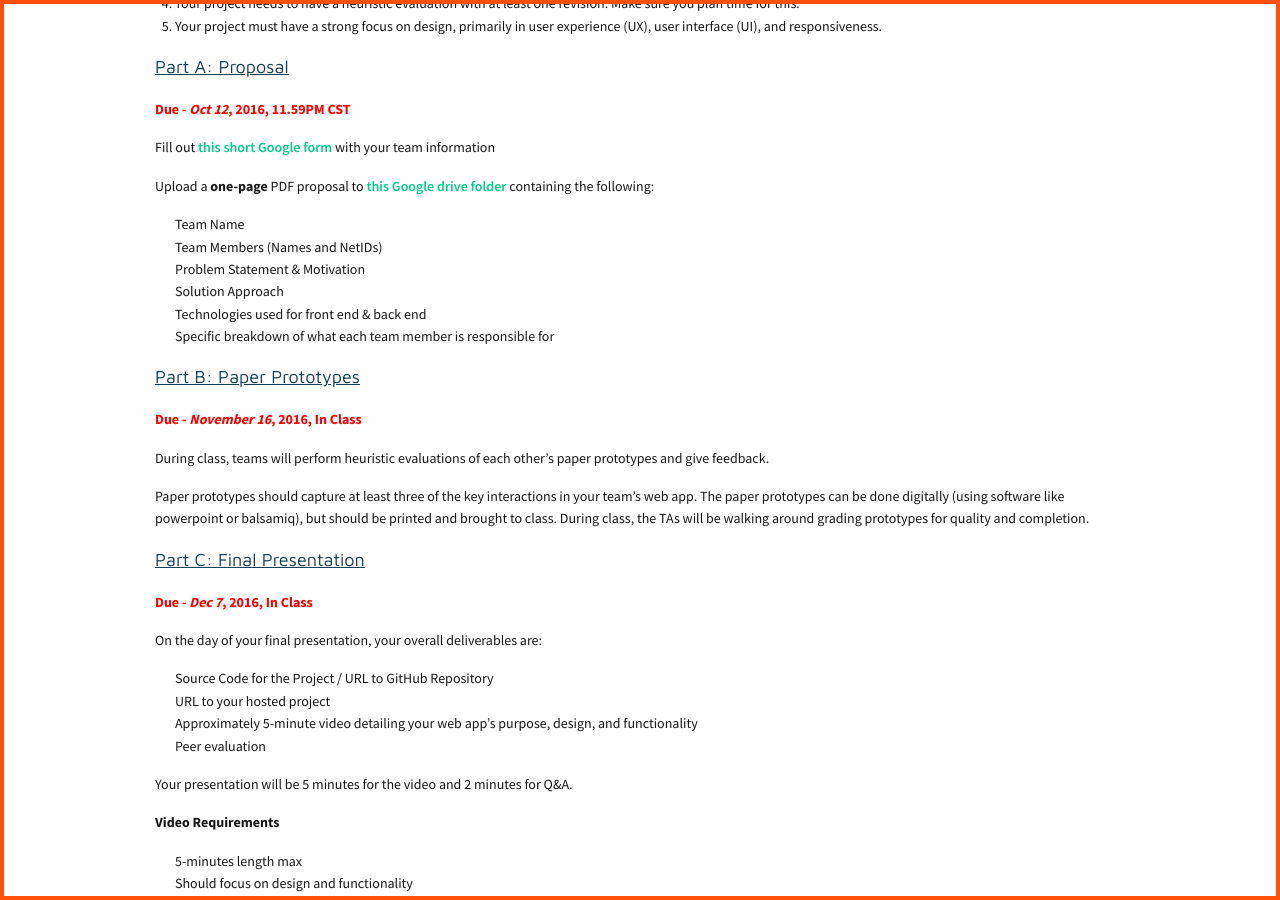
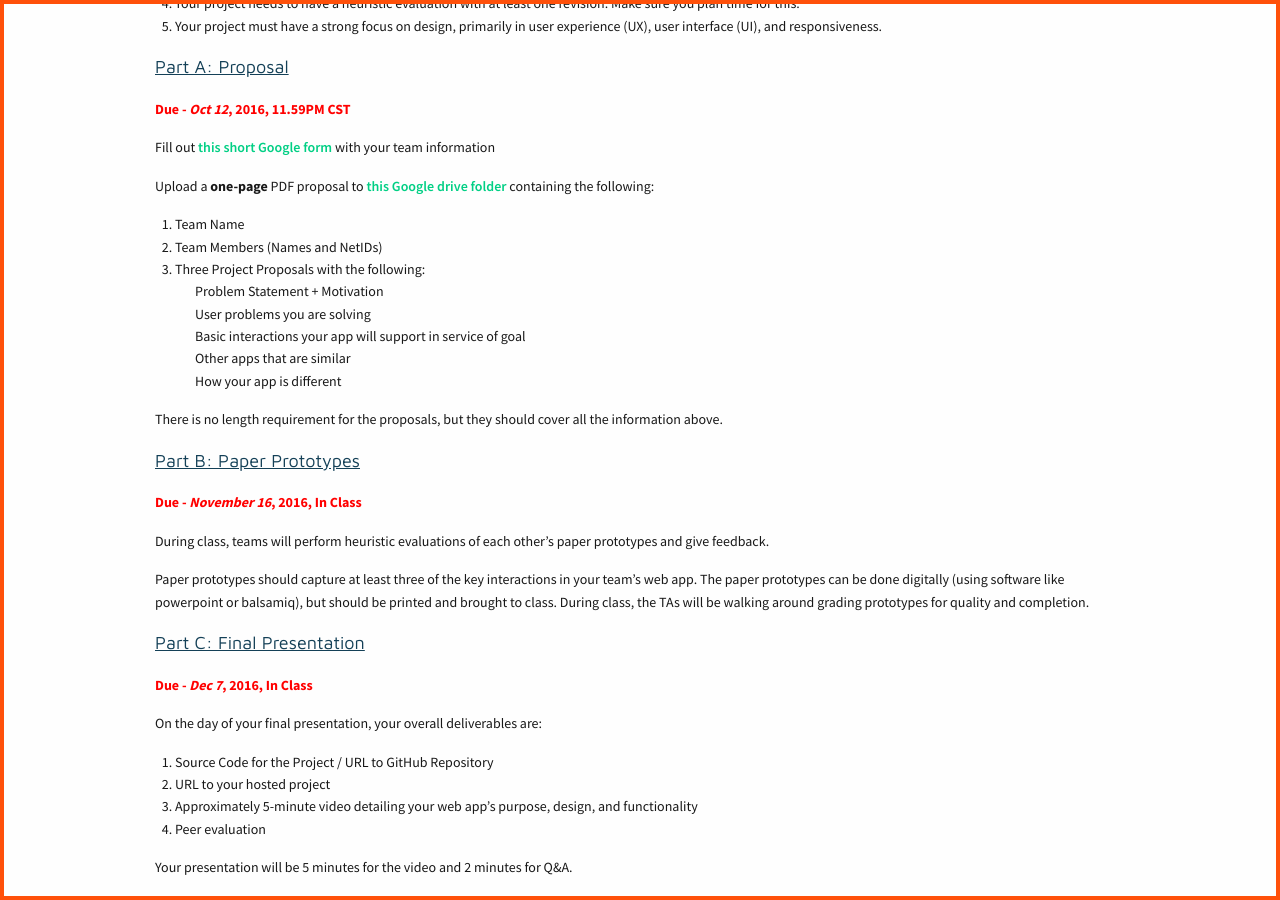
Before and after one commit to biplabdeka/fa2016, a Jekyll site: the page built from _posts/2016-10-5-Final.md, in a window 1280 px wide and 900 px high, scrolled down 505 px. Built offline with Jekyll 4.4.1, drawn with Linux system fonts in a browser that asks for light colours; nearby versions of some CDN libraries.

Commit message:
delete duplicate mp3 + update FP spec

```diff
--- a/_posts/2016-10-5-Final.md
+++ b/_posts/2016-10-5-Final.md
@@ -24,12 +24,16 @@
 
 Upload a **one-page** PDF proposal to [this Google drive folder](https://drive.google.com/open?id=0B9NPDyNcX5d8cGxPNEd5Rzd4MW8) containing the following:
 
-+ Team Name
-+ Team Members (Names and NetIDs)
-+ Problem Statement & Motivation
-+ Solution Approach
-+ Technologies used for front end & back end
-+ Specific breakdown of what each team member is responsible for
+1. Team Name
+2. Team Members (Names and NetIDs)
+3. Three Project Proposals with the following:
+  - Problem Statement + Motivation
+  - User problems you are solving
+  - Basic interactions your app will support in service of goal
+  - Other apps that are similar
+  - How your app is different
+
+There is no length requirement for the proposals, but they should cover all the information above.
 
 <span class="section-heading">Part B: Paper Prototypes</span>
 
```
Also changed, not shown: other parts of _posts/2016-10-5-Final.md (+10 -10 lines), _posts/2016-10-3-MP-3.md (deleted, +0 -113 lines).
